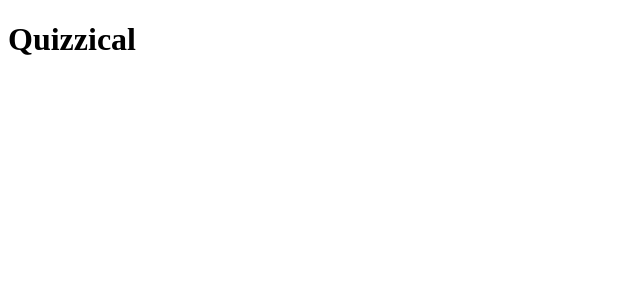
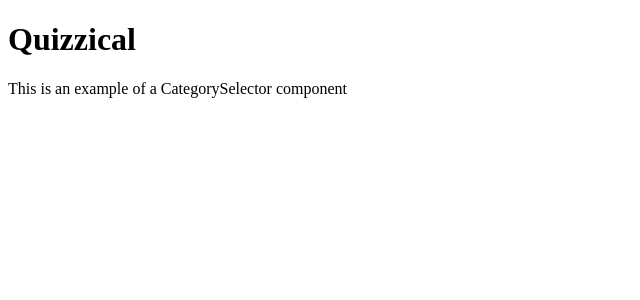
Before and after one commit to gregorl82/Vue_Trivia_Application, a Vue app: page / in a window 1280 px wide. Shown: the top 300 px of the page, without its empty margins (0-640 px from the left). Built offline with nearby package versions, Linux system fonts and the light colour scheme.

Commit message:
Creates CategorySelector component and registers in App.vue

```diff
--- a/src/App.vue
+++ b/src/App.vue
@@ -1,20 +1,24 @@
 <template lang="html">
   <div>
     <app-title :title="title"/>
+    <category-selector />
   </div>
 </template>
 
 <script>
-import AppTitle from './components/AppTitle.vue'
+import AppTitle from './components/AppTitle.vue';
+import CategorySelector from './components/CategorySelector';
 
 export default {
   name: 'app',
   components: {
-    'app-title': AppTitle
+    'app-title': AppTitle,
+    'category-selector': CategorySelector
   },
   data(){
     return {
-      title: "Quizzical"
+      title: "Quizzical",
+      categories: []
     }
   }
 }
--- /dev/null
+++ b/src/components/CategorySelector.vue
@@ -0,0 +1,12 @@
+<template lang="html">
+  <p>This is an example of a CategorySelector component</p>
+</template>
+
+<script>
+export default {
+  name: 'category-selector'
+}
+</script>
+
+<style lang="css" scoped>
+</style>
```
